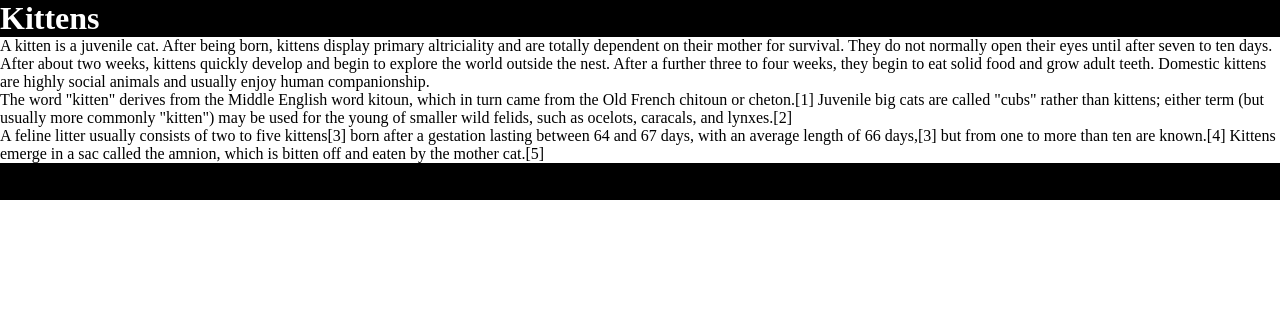
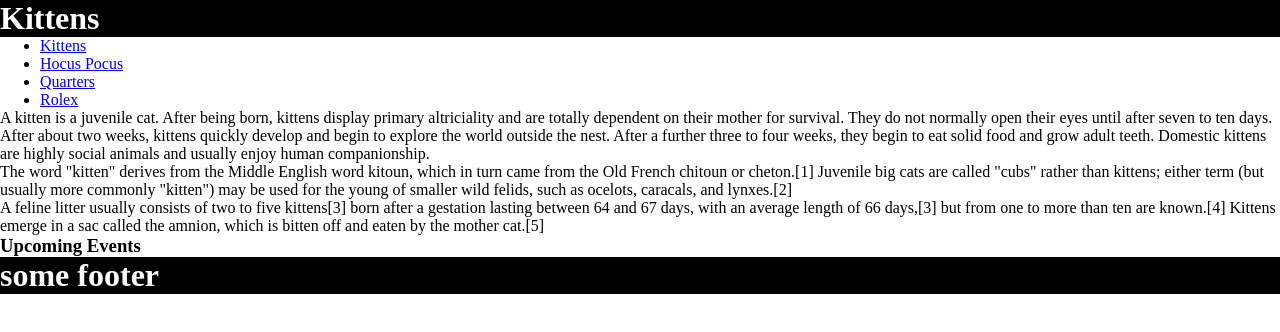
Before and after one commit to MrMichaelSeth/CSS-Layout, a plain HTML site: page index.html in a window 1280 px wide. Drawn offline with Linux system fonts and the light colour scheme.

Commit message:
added the nav

```diff
--- a/index.html
+++ b/index.html
@@ -10,10 +10,27 @@
     <header>
         <h1>Kittens</h1>
     </header>
+    <nav>
+        <ul>
+                 <li><a href="https://www.cnn.com/2021/01/31/us/andrew-brooks-obituary-covid-saliva-test/index.html" >Kittens</a></li>
+
+                <li><a href="https://www.cnn.com/2021/02/01/politics/joe-biden-coronavirus-congress-republicans-trump/index.html" >Hocus Pocus</a></li>
+
+                <li><a href="https://www.cnn.com/videos/politics/2021/01/31/trump-lawyers-leave-ahead-of-impeachment-trial-honig-ndwknd-vpx.cnn" >Quarters</a></li>
+
+                <li><a href="https://www.cnn.com/2021/02/01/us/coronavirus-vaccines-variants-return-to-normal/index.html" >Rolex</a></li>
+         </ul>
+    </nav>
+    <main>
     <p>A kitten is a juvenile cat. After being born, kittens display primary altriciality and are totally dependent on their mother for survival. They do not normally open their eyes until after seven to ten days. After about two weeks, kittens quickly develop and begin to explore the world outside the nest. After a further three to four weeks, they begin to eat solid food and grow adult teeth. Domestic kittens are highly social animals and usually enjoy human companionship.</p>
     <p>The word "kitten" derives from the Middle English word kitoun, which in turn came from the Old French chitoun or cheton.[1] Juvenile big cats are called "cubs" rather than kittens; either term (but usually more commonly "kitten") may be used for the young of smaller wild felids, such as ocelots, caracals, and lynxes.[2]</p>
     <p>A feline litter usually consists of two to five kittens[3] born after a gestation lasting between 64 and 67 days, with an average length of 66 days,[3] but from one to more than ten are known.[4] Kittens emerge in a sac called the amnion, which is bitten off and eaten by the mother cat.[5]</p>
-
+</main>
+    <section>
+        <aside>
+                <h1>Upcoming Events</h1>
+        </aside>
+    </section>
     <footer>
         <h1> some footer </h1>
     </footer>
--- a/style.css
+++ b/style.css
@@ -18,5 +18,22 @@ footer {
     position: sticky;
     bottom: 0;
     width: 100%;
+    color:white;
 
 }
+ul {
+
+
+}
+
+
+
+
+}
+
+a:hover{
+    color:rgba(0, 126, 126, 0.801);
+
+
+
+}
```
